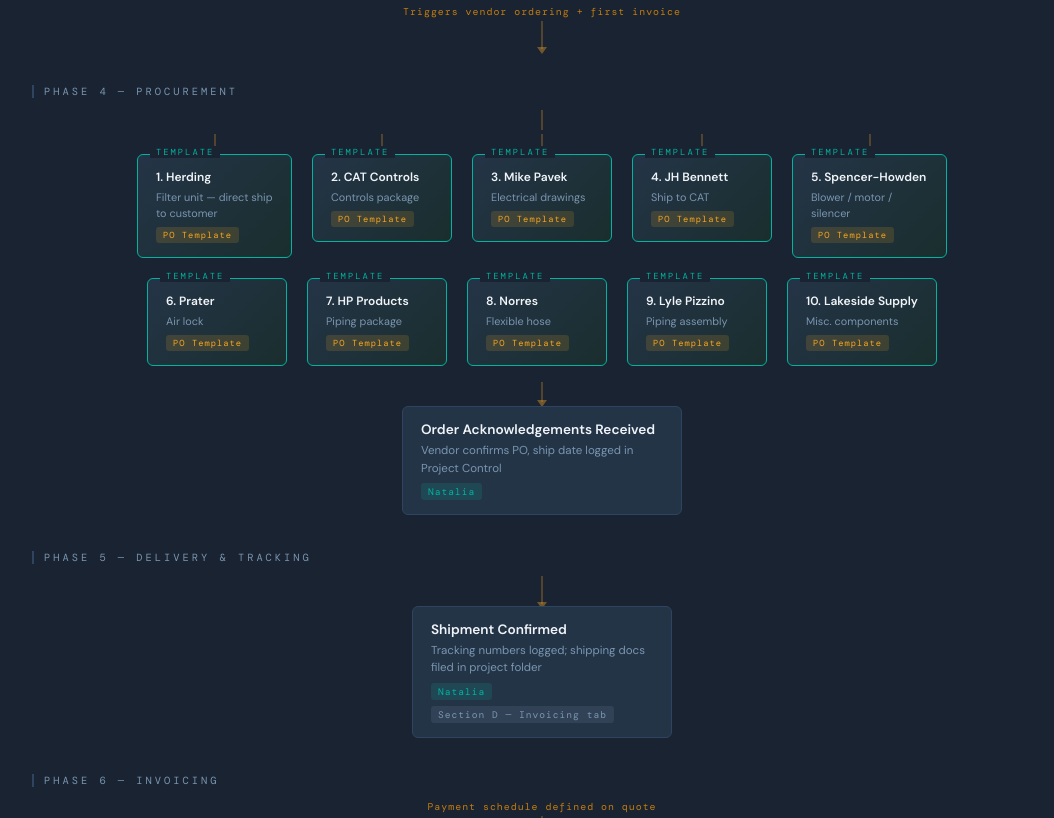
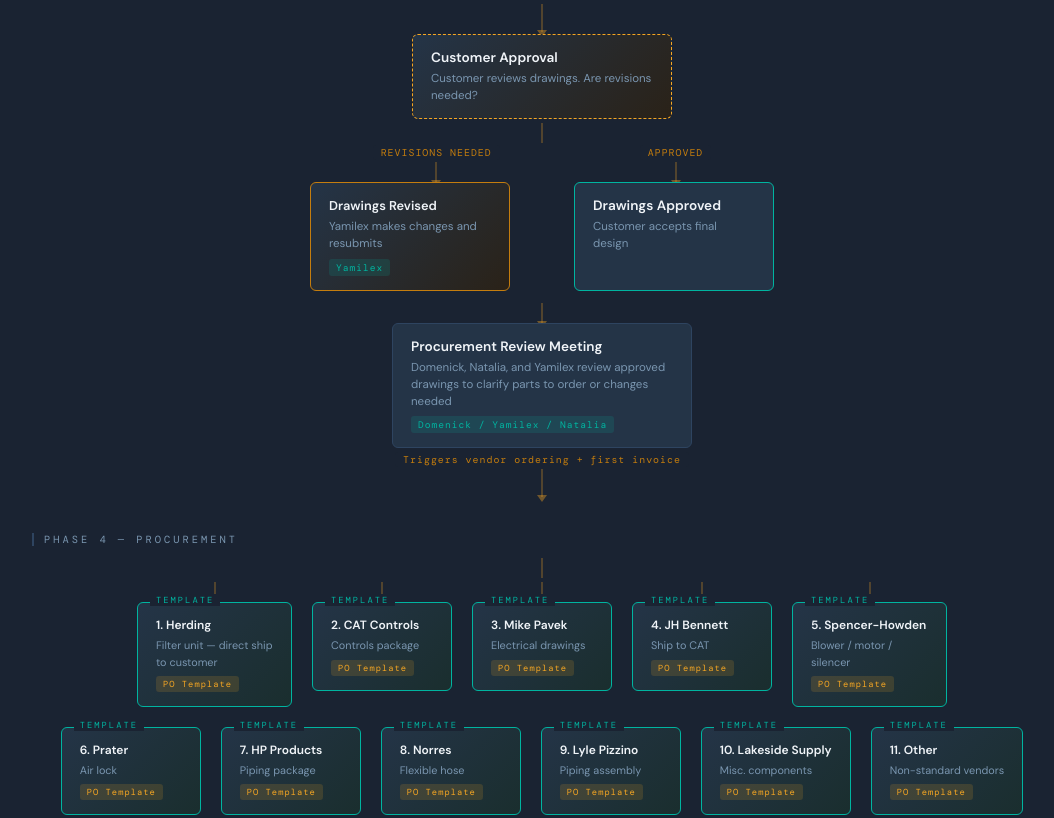
Before and after one commit to nataliacatllc-dotcom/CAT-Tech-Workflow, a plain HTML site: page index.html in a window 1280 px wide. Shown: the part 1529-2347 px from the top of the page, without its empty margins (98-1152 px from the left). Drawn offline with nearby package versions, Linux system fonts and the light colour scheme.

Commit message:
Added file Rev1
Now includes bookkeeper and approval process for drawings after PO is received from the customer.

```diff
--- a/index.html
+++ b/index.html
@@ -510,6 +510,60 @@
     </div>
   </div>
 
+  <div class="connector"><div class="arrow-down"></div></div>
+
+  <div class="row center">
+    <div class="node decision">
+      <div class="node-title">Customer Approval</div>
+      <div class="node-sub">Customer reviews drawings. Are revisions needed?</div>
+    </div>
+  </div>
+
+  <!-- Branch: Revisions needed / Approved -->
+  <div style="display:flex; justify-content:center; margin:2px 0;">
+    <div style="width:2px; height:20px; background:var(--line);"></div>
+  </div>
+  <div style="display:flex; justify-content:center; gap:140px; margin:0;">
+    <div style="display:flex; flex-direction:column; align-items:center;">
+      <div class="arrow-label">REVISIONS NEEDED</div>
+      <div style="width:2px; height:20px; background:var(--line); position:relative;">
+        <div style="position:absolute;bottom:-5px;left:-4px;border-left:5px solid transparent;border-right:5px solid transparent;border-top:7px solid rgba(245,166,35,0.4);"></div>
+      </div>
+    </div>
+    <div style="display:flex; flex-direction:column; align-items:center;">
+      <div class="arrow-label">APPROVED</div>
+      <div style="width:2px; height:20px; background:var(--line); position:relative;">
+        <div style="position:absolute;bottom:-5px;left:-4px;border-left:5px solid transparent;border-right:5px solid transparent;border-top:7px solid rgba(245,166,35,0.4);"></div>
+      </div>
+    </div>
+  </div>
+
+  <div style="display:flex; justify-content:center; gap:64px; margin-bottom:12px;">
+    <div class="node" style="border-color:var(--amber-dim); background:linear-gradient(135deg,var(--steel-mid),#2a2218); max-width:180px;">
+      <div class="node-title" style="font-size:0.8rem;">Drawings Revised</div>
+      <div class="node-sub">Yamilex makes changes and resubmits</div>
+      <span class="node-badge badge-owner">Yamilex</span>
+    </div>
+    <div class="node" style="border-color:var(--teal); max-width:200px;">
+      <div class="node-title">Drawings Approved</div>
+      <div class="node-sub">Customer accepts final design</div>
+    </div>
+  </div>
+
+  <div style="display:flex; justify-content:center; margin:0;">
+    <div style="width:2px; height:20px; background:var(--line); position:relative;">
+      <div style="position:absolute;bottom:-5px;left:-4px;border-left:5px solid transparent;border-right:5px solid transparent;border-top:7px solid rgba(245,166,35,0.4);"></div>
+    </div>
+  </div>
+
+  <div class="row center">
+    <div class="node" style="max-width:300px;">
+      <div class="node-title">Procurement Review Meeting</div>
+      <div class="node-sub">Domenick, Natalia, and Yamilex review approved drawings to clarify parts to order or changes needed</div>
+      <span class="node-badge badge-owner">Domenick / Yamilex / Natalia</span>
+    </div>
+  </div>
+
   <div class="connector">
     <div class="arrow-label">Triggers vendor ordering + first invoice</div>
     <div class="arrow-down"></div>
@@ -599,6 +653,13 @@
       <div class="node template" style="min-width:140px; max-width:155px;">
         <div class="node-title" style="font-size:0.75rem;">10. Lakeside Supply</div>
         <div class="node-sub" style="font-size:0.68rem;">Misc. components</div>
+        <span class="node-badge badge-doc" style="font-size:0.55rem;">PO Template</span>
+      </div>
+    </div>
+    <div style="display:flex; flex-direction:column; align-items:center; gap:0;">
+      <div class="node template" style="min-width:140px; max-width:155px;">
+        <div class="node-title" style="font-size:0.75rem;">11. Other</div>
+        <div class="node-sub" style="font-size:0.68rem;">Non-standard vendors</div>
         <span class="node-badge badge-doc" style="font-size:0.55rem;">PO Template</span>
       </div>
     </div>
@@ -734,7 +795,7 @@
   <div class="questions-section">
     <div class="questions-title">Workflow Decisions — Confirmed</div>
     <div class="q-item"><span class="q-num">01</span><span><strong style="color:var(--white)">Quote path:</strong> All projects get a quote number. Verbal/email proposals are converted to a formal quote. Job number assigned only after customer PO is received (from job log).</span></div>
-    <div class="q-item"><span class="q-num">02</span><span><strong style="color:var(--white)">Vendor order:</strong> Quote line items mirror the Project Control in standard order — Herding, CAT Controls, Mike Pavek, JH Bennett, Spencer-Howden, Prater, HP Products, Norres, Lyle Pizzino, Lakeside Supply Co.</span></div>
+    <div class="q-item"><span class="q-num">02</span><span><strong style="color:var(--white)">Vendor order:</strong> Quote line items mirror the Project Control in standard order — Herding, CAT Controls, Mike Pavek, JH Bennett, Spencer-Howden, Prater, HP Products, Norres, Lyle Pizzino, Lakeside Supply Co., Other (for non-standard vendors).</span></div>
     <div class="q-item"><span class="q-num">03</span><span><strong style="color:var(--white)">Payment schedule:</strong> Invoice split varies by project and must be shown on the quote so the customer sees the pay schedule upfront.</span></div>
     <div class="q-item"><span class="q-num">04</span><span><strong style="color:var(--white)">Drawing trigger:</strong> Approval drawings submitted 2–4 weeks after PO triggers Invoice #1 (engineering). Procurement orders placed at same time.</span></div>
     <div class="q-item"><span class="q-num">05</span><span><strong style="color:var(--white)">Change orders:</strong> Same quote number retained. Change order scope added as new line items on the invoice — no new quote issued.</span></div>
```
